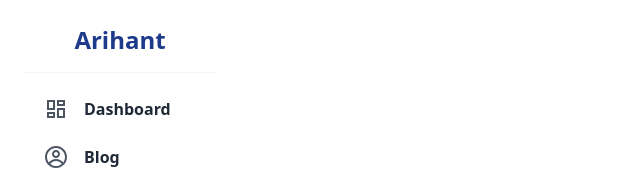
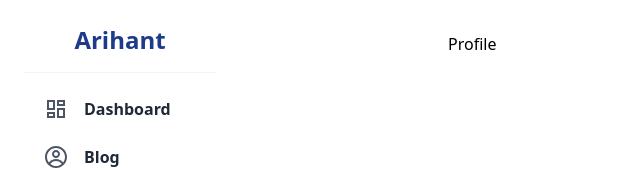
Before and after one commit to sonaljain01/blog-app-frontend, a Next.js app: page /dashboard in a window 1280 px wide. Shown: the top 170 px of the page, without its empty margins (0-640 px from the left). Built offline with nearby package versions, Linux system fonts and the light colour scheme; no server answers; sample sign-in values are in the browser's storage.

Commit message:
add side panel for dashboard

```diff
--- /dev/null
+++ b/app/dashboard/blog/page.tsx
@@ -0,0 +1,3 @@
+export const DashboardBlogHome = () => {
+  return <h1>Dashboard Blog Home</h1>;
+};
--- /dev/null
+++ b/app/dashboard/layout.tsx
@@ -0,0 +1,17 @@
+import { cn } from "@/lib/utils";
+import { SidePanel } from "@/components/dashboard/sidepanel";
+
+export default function RootLayout({
+  children,
+}: {
+  children: React.ReactNode;
+}) {
+  return (
+    <html lang="en">
+      <body className={cn("min-h-screen w-full bg-white text-black flex ")}>
+        <SidePanel />
+        <div className="lg:ml-52 p-8 w-full ml-0 ">{children}</div>
+      </body>
+    </html>
+  );
+}
--- a/components/dashboard/index.tsx
+++ b/components/dashboard/index.tsx
@@ -1,9 +1,8 @@
 "use client";
 
 import { Profile } from "./profile";
-import { SidePanel } from "./sidepanel";
 import { useEffect } from "react";
-import { useRouter } from "next/router";
+import { useRouter } from "next/navigation";
 
 export const Dashboard = () => {
   const router = useRouter();
@@ -17,9 +16,8 @@ export const Dashboard = () => {
   }, []);
 
   return (
-    <>
-      <SidePanel />
+    <div>
       <Profile />
-    </>
+    </div>
   );
 };
--- a/components/dashboard/profile.tsx
+++ b/components/dashboard/profile.tsx
@@ -39,21 +39,12 @@ export const Profile = () => {
     }
   };
 
-  const isAuthenticated = () => {
-    if (!localStorage.getItem("token")) {
-      router.push("/auth/login");
-    }
-  };
-  useEffect(() => {
-    isAuthenticated();
-  }, []);
-
   useEffect(() => {
     fetchUserProfile();
   }, []);
 
   return (
-    <div>
+    <div className="flex ml-52">
       <h1>Profile</h1>
       {user && (
         <div>
```
